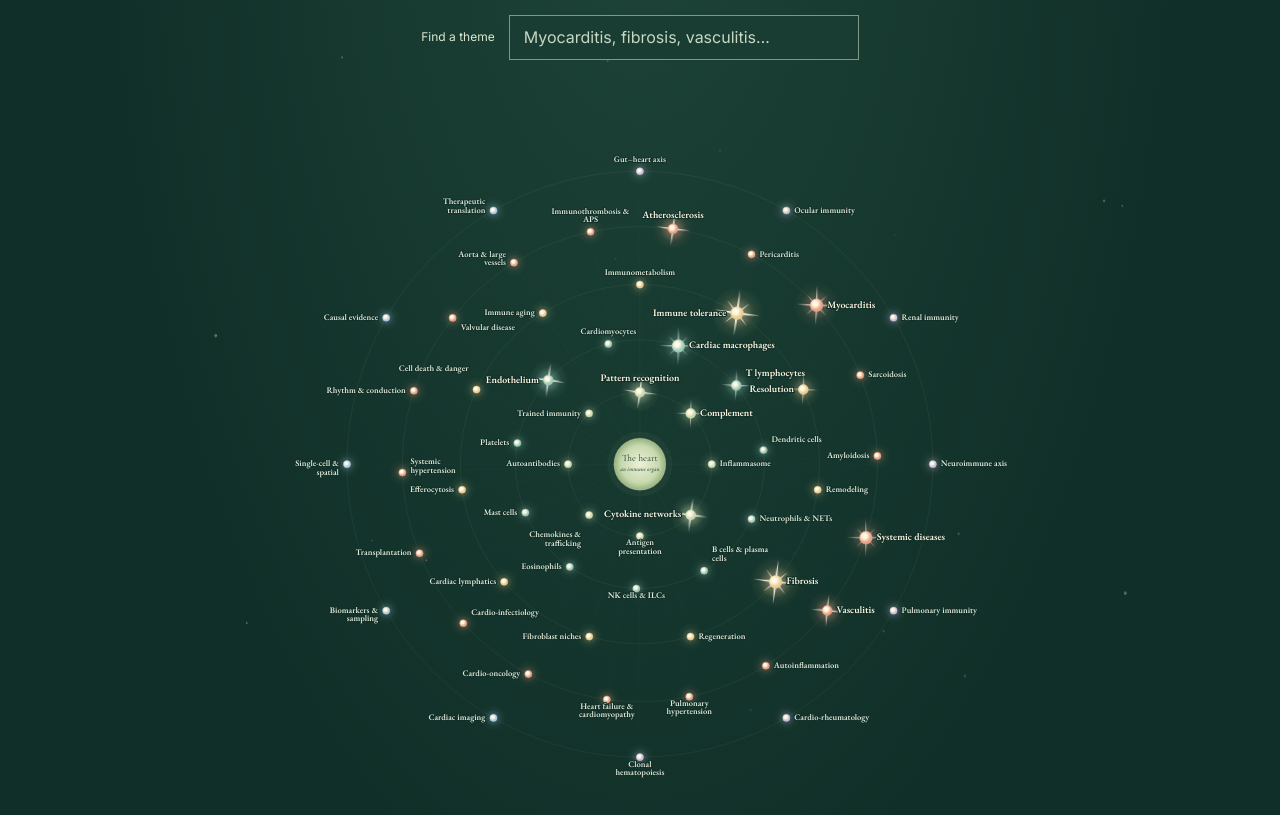
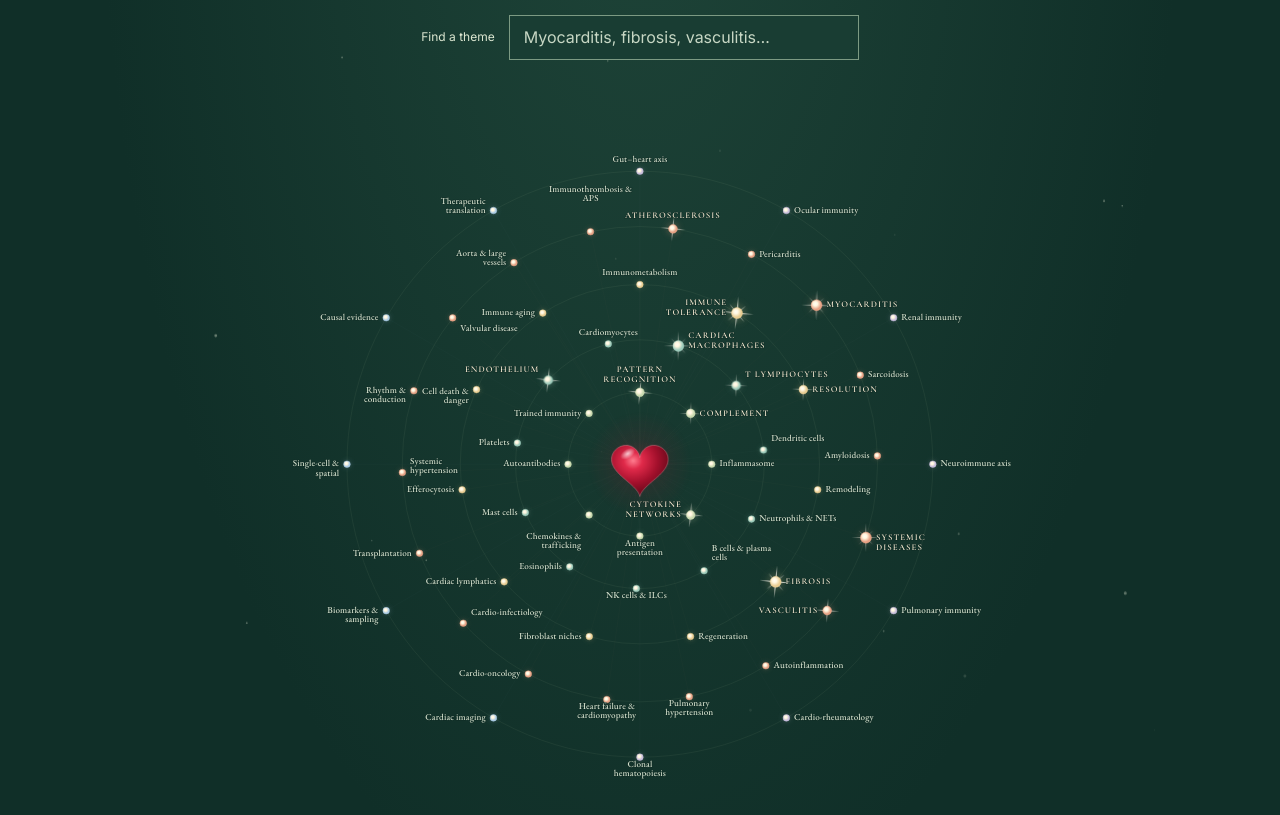
Before and after one commit to immunocardiology-review/Cardioimmunology-Review, a plain HTML site: page index.html in a window 1280 px wide. Shown: the part 2382-3197 px from the top of the page. Drawn offline with Linux system fonts and the light colour scheme.

Commit message:
A ruby heart at the centre, softer stars, atlas typography

```diff
--- a/assets/atlas-home.css
+++ b/assets/atlas-home.css
@@ -492,11 +492,11 @@ body:has(#p2.is-presentation) nav[aria-label="Site navigation"]{display:none}
 /* Stars (21/11/2026): each theme is a point of light in its family colour; the most connected themes shine brightest. */
 #p2 .star-body,#p2 .star-halo,#p2 .star-glint{transform-box:fill-box;transform-origin:center}
 #p2 .star-body{transition:transform .28s cubic-bezier(.2,.8,.2,1)}
-#p2 .star-halo{opacity:.5;transition:opacity .28s ease}
-#p2 .is-major .star-halo{opacity:.72;animation:field-twinkle 6s ease-in-out infinite;animation-delay:var(--twinkle-delay,0s)}
+#p2 .star-halo{opacity:.7;transition:opacity .28s ease}
+#p2 .is-major .star-halo{opacity:.8;animation:field-twinkle 6s ease-in-out infinite;animation-delay:var(--twinkle-delay,0s)}
 #p2 .is-major .star-glint{animation:field-glint 6s ease-in-out infinite;animation-delay:var(--twinkle-delay,0s)}
-@keyframes field-twinkle{0%,100%{opacity:.6;transform:scale(.94)}50%{opacity:.95;transform:scale(1.1)}}
-@keyframes field-glint{0%,100%{opacity:.55;transform:scale(.86) rotate(0deg)}50%{opacity:.95;transform:scale(1.06) rotate(8deg)}}
+@keyframes field-twinkle{0%,100%{opacity:.62;transform:scale(.96)}50%{opacity:.9;transform:scale(1.06)}}
+@keyframes field-glint{0%,100%{opacity:.5;transform:scale(.9) rotate(0deg)}50%{opacity:.85;transform:scale(1.04) rotate(6deg)}}
 #p2 .constellation-node .constellation-star,#p2 .constellation-node:hover .constellation-star,#p2 .constellation-node.is-active .constellation-star,#p2 .constellation-node.is-related .constellation-star{fill:var(--star-fill)}
 #p2 .constellation-node:hover .star-body,#p2 .constellation-node:focus-visible .star-body{transform:scale(1.42)}
 #p2 .constellation-node:hover .star-halo,#p2 .constellation-node:focus-visible .star-halo,#p2 .constellation-node.is-active .star-halo{opacity:1;animation:none}
@@ -511,7 +511,13 @@ body:has(#p2.is-presentation) nav[aria-label="Site navigation"]{display:none}
 @media(max-width:700px){
  #p2 .constellation-wrap:not(.is-enlarged) .field-label{display:none}
  #p2 .constellation-wrap:not(.is-enlarged) .field-label-phone{display:inline}
- #p2 .constellation-wrap:not(.is-enlarged) .star-body{transform:scale(1.55)}
- #p2 .constellation-wrap:not(.is-enlarged) .is-major .star-body{transform:scale(1.35)}
+ #p2 .constellation-wrap:not(.is-enlarged) .star-body{transform:scale(1.6)}
+ #p2 .constellation-wrap:not(.is-enlarged) .is-major .star-body{transform:scale(1.4)}
 }
-@media(prefers-reduced-motion:reduce){#p2 .is-major .star-halo,#p2 .is-major .star-glint{animation:none}#p2 .star-body{transition:none}}
+/* Labels keep their quiet weight when a star is touched; only their light changes. */
+#p2 .constellation-node:hover .field-label,#p2 .constellation-node:focus-visible .field-label,#p2 .constellation-node.is-active .field-label{fill:#fffaf0;stroke:#0f2c25}
+#p2 .field-label{text-rendering:geometricPrecision;font-kerning:normal}
+/* The heart at the centre beats slowly. */
+#p2 .field-ruby-heart{transform-box:fill-box;transform-origin:center;animation:field-heartbeat 2.6s ease-in-out infinite}
+@keyframes field-heartbeat{0%,40%,100%{transform:scale(1)}8%{transform:scale(1.05)}16%{transform:scale(1)}24%{transform:scale(1.03)}}
+@media(prefers-reduced-motion:reduce){#p2 .is-major .star-halo,#p2 .is-major .star-glint,#p2 .field-ruby-heart{animation:none}#p2 .star-body{transition:none}}
--- a/assets/field-atlas.js
+++ b/assets/field-atlas.js
@@ -161,7 +161,7 @@ function closeTopic(fromHistory){
  const address=new URL(location.href);address.searchParams.delete('theme');history.replaceState(null,'',address.pathname+address.search+address.hash);
  if(wasSheet&&sheetPushed&&!fromHistory){sheetPushed=false;history.back();}else if(fromHistory)sheetPushed=false;
 }
-const STAR_SIZES={1:{core:13,halo:50},2:{core:18,halo:70,glint:58},3:{core:23,halo:90,glint:78}};
+const STAR_SIZES={1:{core:12,halo:34},2:{core:16,halo:48,glint:44},3:{core:20,halo:62,glint:58}};
 let relayLabels=()=>{};
 function drawConstellation(){
  const svg=el('field-constellation'),NS='http://www.w3.org/2000/svg',cx=1400,cy=1260;
@@ -172,7 +172,7 @@ function drawConstellation(){
  make('desc').textContent=ui('A circular reading map with the heart at its center. Innate and adaptive immunity cross its six reading families. The geometry and connectors do not assert a causal mechanism. Select a theme to read its question, evidence and selected article.');
  const defs=make('defs');
  // Each reading family has its own light: a white-hot core fading into the family colour.
- defs.innerHTML='<radialGradient id="field-core"><stop offset="0%" stop-color="#edf0d5"/><stop offset="72%" stop-color="#c8d9af"/><stop offset="100%" stop-color="#95b17e"/></radialGradient>'+data.groups.map(g=>`<radialGradient id="field-halo-${g.id}"><stop offset="0%" stop-color="${g.color}" stop-opacity=".9"/><stop offset="28%" stop-color="${g.color}" stop-opacity=".42"/><stop offset="62%" stop-color="${g.color}" stop-opacity=".1"/><stop offset="100%" stop-color="${g.color}" stop-opacity="0"/></radialGradient><radialGradient id="field-star-${g.id}" cx="40%" cy="38%"><stop offset="0%" stop-color="#fffdf4"/><stop offset="38%" stop-color="#fff6df"/><stop offset="100%" stop-color="${g.color}"/></radialGradient>`).join('');
+ defs.innerHTML='<radialGradient id="field-core"><stop offset="0%" stop-color="#edf0d5"/><stop offset="72%" stop-color="#c8d9af"/><stop offset="100%" stop-color="#95b17e"/></radialGradient><radialGradient id="field-ruby" cx="38%" cy="30%" r="75%"><stop offset="0%" stop-color="#ff7d8f"/><stop offset="22%" stop-color="#e02a4a"/><stop offset="58%" stop-color="#a3102c"/><stop offset="100%" stop-color="#560716"/></radialGradient><radialGradient id="field-ruby-shine"><stop offset="0%" stop-color="#fff" stop-opacity=".75"/><stop offset="100%" stop-color="#fff" stop-opacity="0"/></radialGradient><radialGradient id="field-ruby-glow"><stop offset="0%" stop-color="#e02a4a" stop-opacity=".3"/><stop offset="45%" stop-color="#b3132f" stop-opacity=".1"/><stop offset="100%" stop-color="#b3132f" stop-opacity="0"/></radialGradient>'+data.groups.map(g=>`<radialGradient id="field-halo-${g.id}"><stop offset="0%" stop-color="${g.color}" stop-opacity=".5"/><stop offset="30%" stop-color="${g.color}" stop-opacity=".16"/><stop offset="65%" stop-color="${g.color}" stop-opacity=".03"/><stop offset="100%" stop-color="${g.color}" stop-opacity="0"/></radialGradient><radialGradient id="field-star-${g.id}" cx="40%" cy="38%"><stop offset="0%" stop-color="#fffdf4"/><stop offset="38%" stop-color="#fff6df"/><stop offset="100%" stop-color="${g.color}"/></radialGradient>`).join('');
  [260,450,650,860,1060].forEach(r=>make('circle',{cx,cy,r,fill:'none',stroke:'#d5e4bb',opacity:'.22','stroke-width':'1'}));
  const orbits=[
   {ids:data.topics.filter(t=>t.group==='signals').map(t=>t.id),r:260,phase:-90},
@@ -196,21 +196,23 @@ function drawConstellation(){
   const body=make('g',{class:'star-body'},n);
   make('circle',{cx:x,cy:y,r:size.halo,fill:`url(#field-halo-${g.id})`,class:'star-halo'},body);
   if(tier>1){
-   const L=size.glint,w=size.core*.2,l=L*.5;
-   make('path',{d:`M${x} ${y-L}L${x+w} ${y}L${x} ${y+L}L${x-w} ${y}ZM${x-L} ${y}L${x} ${y-w}L${x+L} ${y}L${x} ${y+w}Z`+(tier>2?`M${x-l} ${y-l}L${x+w*.5} ${y-w*.5}L${x+l} ${y+l}L${x-w*.5} ${y+w*.5}ZM${x+l} ${y-l}L${x+w*.5} ${y+w*.5}L${x-l} ${y+l}L${x-w*.5} ${y-w*.5}Z`:''),fill:'#fffaf0',opacity:'.8',class:'star-glint'},body);
+   const L=size.glint,w=size.core*.14,l=L*.5;
+   make('path',{d:`M${x} ${y-L}L${x+w} ${y}L${x} ${y+L}L${x-w} ${y}ZM${x-L} ${y}L${x} ${y-w}L${x+L} ${y}L${x} ${y+w}Z`+(tier>2?`M${x-l} ${y-l}L${x+w*.5} ${y-w*.5}L${x+l} ${y+l}L${x-w*.5} ${y+w*.5}ZM${x+l} ${y-l}L${x+w*.5} ${y+w*.5}L${x-l} ${y+l}L${x-w*.5} ${y-w*.5}Z`:''),fill:'#fffaf0',opacity:'.6',class:'star-glint'},body);
   }
   make('circle',{cx:x,cy:y,r:size.core,fill:`url(#field-star-${g.id})`,stroke:g.color,'stroke-width':'1.6',class:'constellation-star'},body);
   const cos=Math.cos(a),sin=Math.sin(a),vertical=Math.abs(cos)<.26,gap=size.core-12;
+  // Typography of an old star atlas: the bright stars in spaced capitals, the others in a quiet roman.
   const label=(cls,fontSize,step,width,clearance)=>{
+   const caps=tier>1&&!cls.includes('phone'),name=caps?ui(t.title).toLocaleUpperCase(uiLanguage):ui(t.title);
    const tx=x+(vertical?0:Math.sign(cos)*(28+clearance)),anchor=vertical?'middle':cos>0?'start':'end';
    const lines=[];let line='';
-   for(const word of ui(t.title).split(' ')){if((line+' '+word).trim().length>width&&line){lines.push(line);line=word;}else line+=(line?' ':'')+word;}if(line)lines.push(line);
+   for(const word of name.split(' ')){if((line+' '+word).trim().length>width&&line){lines.push(line);line=word;}else line+=(line?' ':'')+word;}if(line)lines.push(line);
    let ty=vertical?y+Math.sign(sin)*(34+clearance)+(sin>0?fontSize-32:0):y+fontSize/4;
    if(sin<-.35&&lines.length>1)ty-=(lines.length-1)*step;
-   const text=make('text',{x:tx,y:ty,fill:tier>1?'#fff6e2':'#dfe8d8','text-anchor':anchor,'font-family':"'EB Garamond',Georgia,serif",'font-size':String(fontSize),'font-weight':'600','paint-order':'stroke',stroke:'#102f28','stroke-width':String(Math.round(fontSize/4.6)),'stroke-linejoin':'round',class:cls},n);
+   const text=make('text',{x:tx,y:ty,fill:tier>1?'#f7ecd4':'#d3dfcc','text-anchor':anchor,'font-family':caps?"'Cormorant Garamond',Georgia,serif":"'EB Garamond',Georgia,serif",'font-size':String(fontSize),'font-weight':caps||tier>2?'600':'500','letter-spacing':caps?String(fontSize*.12):'0.3','paint-order':'stroke',stroke:'#0f2c25','stroke-opacity':'.85','stroke-width':String(Math.max(3,Math.round(fontSize/9))),'stroke-linejoin':'round',style:`stroke-width:${Math.max(3,Math.round(fontSize/9))}px;font-weight:${caps||tier>2?600:500}`,class:cls},n);
    lines.forEach((l,j)=>make('tspan',{x:tx,y:ty+j*step},text).textContent=l);
   };
-  label('field-label',tier>1?36:31,tier>1?35:30,19,gap);
+  label('field-label',tier>1?32:33,tier>1?37:33,tier>1?14:18,gap);
   // Phones show only the brightest names, large enough to read without zooming.
   if(tier>2)label('field-label field-label-phone',70,66,13,gap+26);
  });
@@ -256,10 +258,12 @@ function drawConstellation(){
  };
  arrangeLabels();document.fonts?.ready.then(arrangeLabels);relayLabels=arrangeLabels;
  const core=make('g',{'aria-hidden':'true',class:'field-centre'});
- make('circle',{cx,cy,r:118,fill:'#c8d9af',opacity:'.045'},core);
- make('circle',{cx,cy,r:94,fill:'url(#field-core)',stroke:'#e0e8c8','stroke-width':'1'},core);
- make('text',{x:cx,y:cy-10,'text-anchor':'middle',fill:'#173e33','font-family':"'Cormorant Garamond',Georgia,serif",'font-size':'35'},core).textContent=ui('The heart');
- make('text',{x:cx,y:cy+24,'text-anchor':'middle',fill:'#173e33','font-family':"'EB Garamond',Georgia,serif",'font-size':'21','font-style':'italic'},core).textContent=ui('an immune organ');
+ // The centre is the heart itself: a ruby, beating slowly.
+ make('circle',{cx,cy,r:190,fill:'url(#field-ruby-glow)'},core);
+ const beat=make('g',{class:'field-ruby-heart'},core),points=[];
+ for(let k=0;k<=144;k++){const s=k/144*Math.PI*2;points.push(`${(cx+6.4*16*Math.sin(s)**3).toFixed(1)} ${(cy+8-6.4*(13*Math.cos(s)-5*Math.cos(2*s)-2*Math.cos(3*s)-Math.cos(4*s))).toFixed(1)}`);}
+ make('path',{d:`M${points.join('L')}Z`,fill:'url(#field-ruby)',stroke:'#ff9fae','stroke-opacity':'.55','stroke-width':'2.5','stroke-linejoin':'round'},beat);
+ make('ellipse',{cx:cx-44,cy:cy-38,rx:30,ry:17,fill:'url(#field-ruby-shine)',transform:`rotate(-32 ${cx-44} ${cy-38})`},beat);
 }
 function filterMap(){
  const family=document.querySelector('[data-family][aria-pressed="true"]')?.dataset.family||'all';
```
